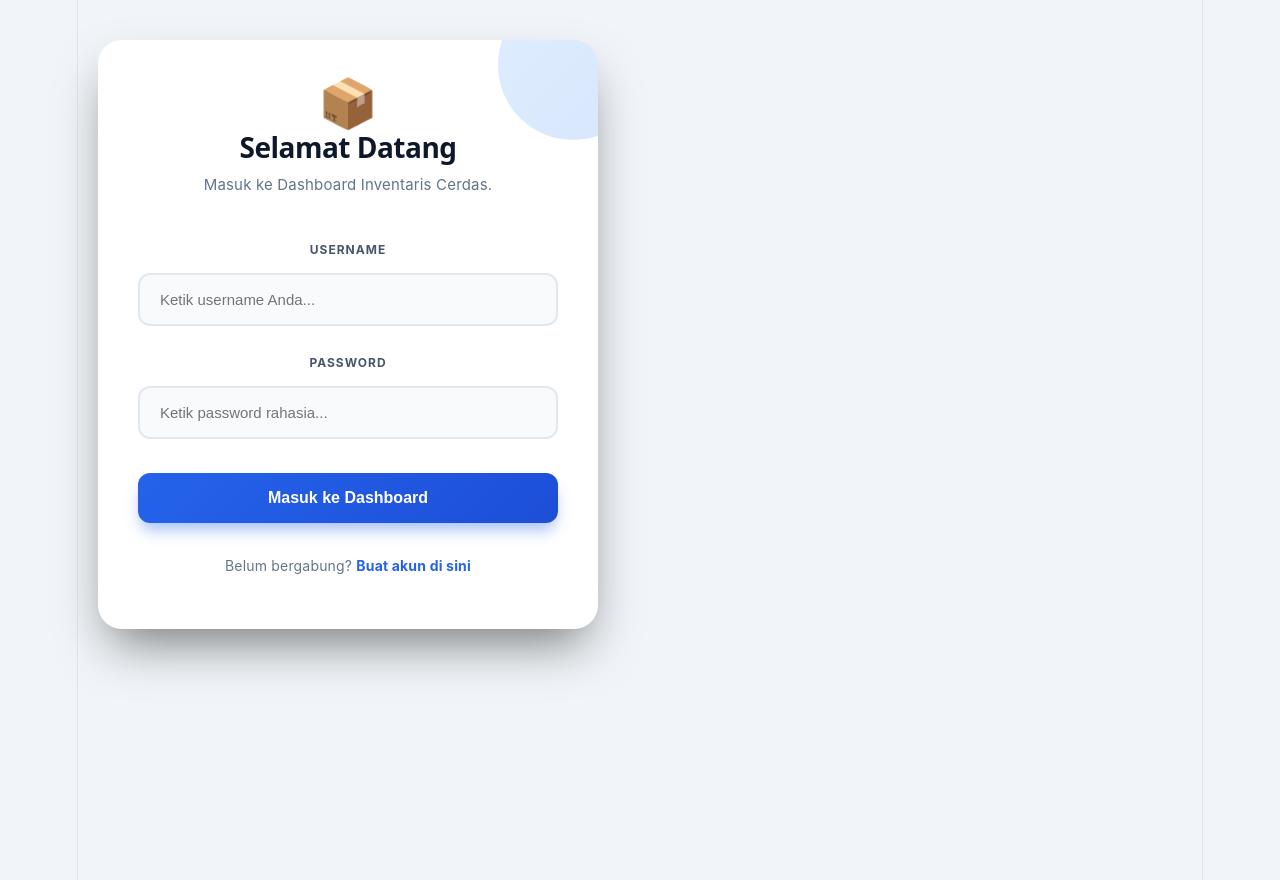
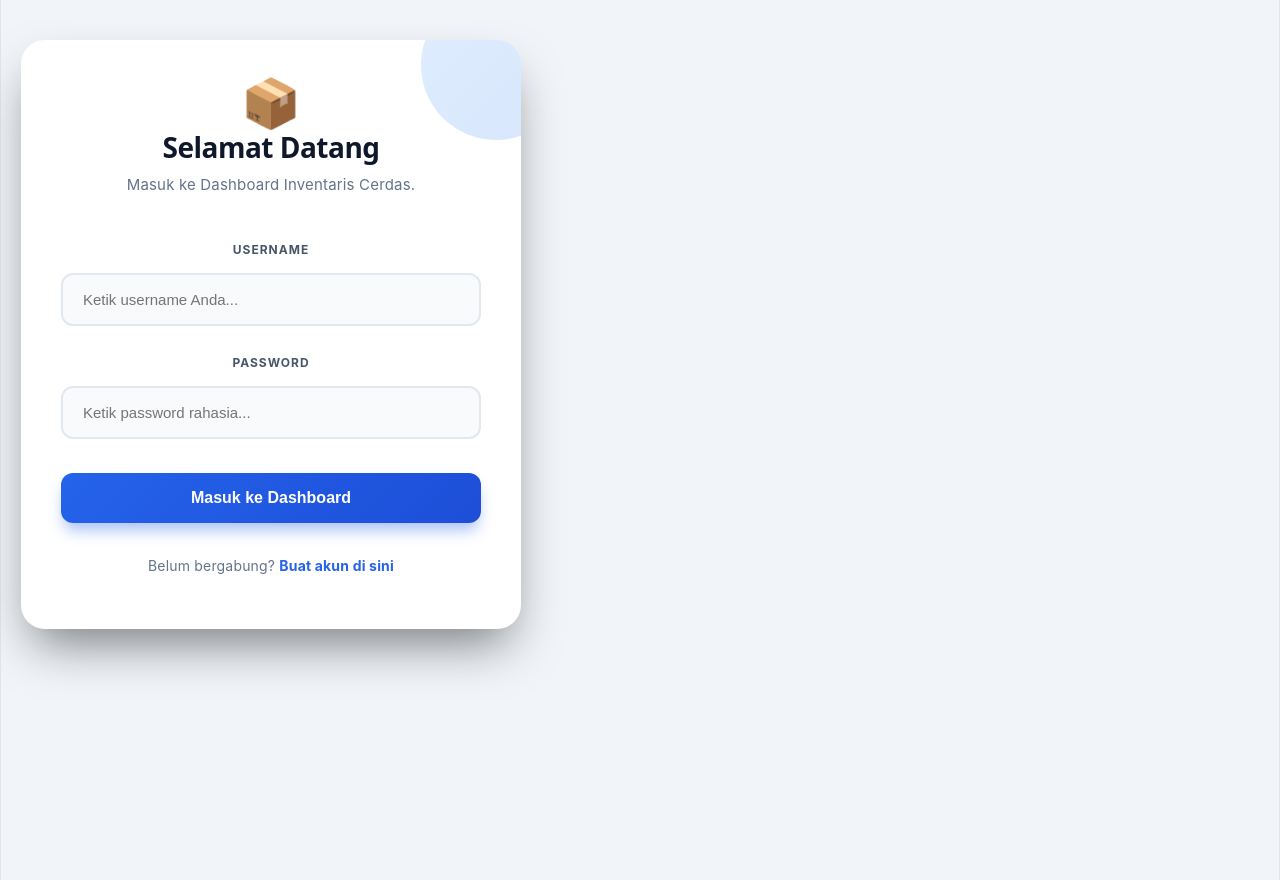
Before and after one commit to naufalfth/manajemen-atk-app, a React (Vite) app in the folder frontend/: page / in a window 1280 px wide. Built offline with nearby package versions, Linux system fonts and the light colour scheme.

Commit message:
Fix desktop layout and remove Vite max-width limit

```diff
--- a/frontend/src/App.css
+++ b/frontend/src/App.css
@@ -1,3 +1,19 @@
+html, body {
+  margin: 0;
+  padding: 0;
+  width: 100%;
+  min-height: 100vh;
+  overflow-x: hidden;
+}
+
+#root {
+  max-width: 100% !important;
+  width: 100% !important;
+  margin: 0 !important;
+  padding: 0 !important;
+  display: block !important;
+}
+
 @media (max-width: 768px) {
   .main-container {
     padding: 20px 10px !important;
```
